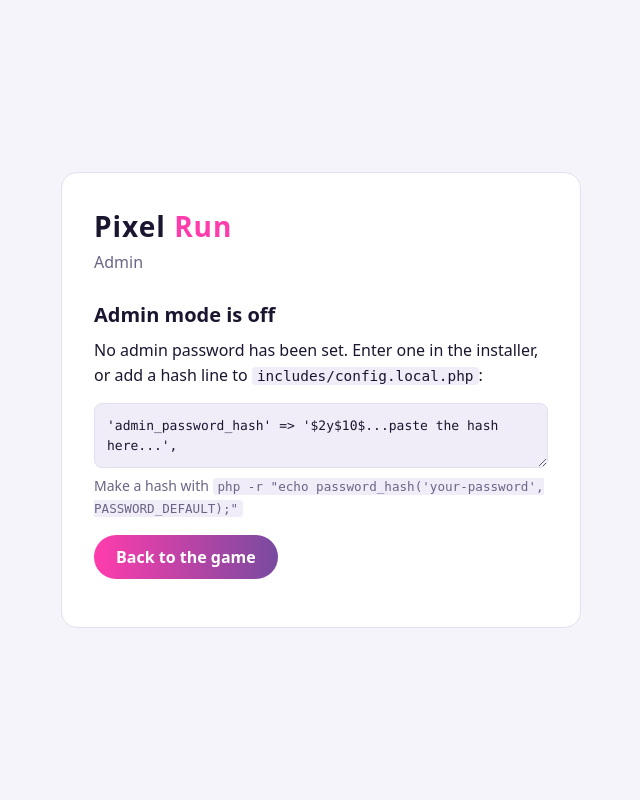
After one commit to menj/pixel-run, a PHP site: page /admin.php in a window 1280 px wide. The commit adds this page. Shown: the whole page, without its empty margins (319-959 px from the left). Run offline with PHP 8.4, Linux system fonts and the light colour scheme.

Commit message:
Add admin sign-in and an IDDQD god-mode cheat that is never recorded
Co-Authored-By: Claude Sonnet 5.5 <noreply@anthropic.com>
Claude-Session: https://claude.ai/code/session_01UW47mhXMq8YouKCrDtqoFe

```diff
--- /dev/null
+++ b/admin.php
@@ -0,0 +1,141 @@
+<?php
+/**
+ * Pixel Run — admin sign-in.
+ *
+ * A tiny page: sign in with the admin password and the in-game cheat code
+ * (god mode) becomes available in this browser. There is no account system;
+ * the password hash lives in includes/config.local.php.
+ */
+
+declare(strict_types=1);
+
+require __DIR__ . '/includes/db.php';
+require __DIR__ . '/includes/admin.php';
+$cfg = require __DIR__ . '/includes/config.php';
+
+header('Cache-Control: no-store');
+header('X-Frame-Options: DENY');
+header('X-Content-Type-Options: nosniff');
+header('Referrer-Policy: no-referrer');
+
+function e(string $s): string
+{
+    return htmlspecialchars($s, ENT_QUOTES | ENT_SUBSTITUTE, 'UTF-8');
+}
+
+$enabled = admin_enabled($cfg);
+$error   = '';
+$flash   = '';
+
+if ($enabled) {
+    admin_session_start();
+    if (empty($_SESSION['pr_token'])) {
+        $_SESSION['pr_token'] = bin2hex(random_bytes(16));
+    }
+    $token  = (string)$_SESSION['pr_token'];
+    $client = ip_hash($cfg['ip_salt'], $cfg['trusted_proxies']);
+    $in     = admin_session_token($cfg);
+    $method = $_SERVER['REQUEST_METHOD'] ?? 'GET';
+
+    if ($method === 'POST') {
+        $action = (string)($_POST['action'] ?? '');
+        if (!hash_equals($token, (string)($_POST['token'] ?? ''))) {
+            http_response_code(400);
+            $error = 'Your session expired. Please try again.';
+        } elseif ($action === 'logout') {
+            unset($_SESSION['pr_admin']);
+            session_regenerate_id(true);
+            $_SESSION['pr_flash'] = 'Signed out.';
+            header('Location: admin.php');
+            exit;
+        } elseif ($action === 'login') {
+            if (admin_throttle_blocked($client)) {
+                http_response_code(429);
+                $error = 'Too many attempts. Try again in a few minutes.';
+            } elseif (password_verify((string)($_POST['password'] ?? ''), (string)$cfg['admin_password_hash'])) {
+                admin_throttle_clear($client);
+                session_regenerate_id(true);
+                $_SESSION['pr_admin'] = $in;
+                $_SESSION['pr_flash'] = 'Signed in.';
+                header('Location: admin.php');
+                exit;
+            } else {
+                admin_throttle_fail($client);
+                usleep(random_int(300000, 700000));   // slow guessing down
+                http_response_code(401);
+                $error = 'That password is not right.';
+            }
+        }
+    }
+    $loggedIn = isset($_SESSION['pr_admin']) && hash_equals($in, (string)$_SESSION['pr_admin']);
+    $token    = (string)$_SESSION['pr_token'];
+    $flash    = (string)($_SESSION['pr_flash'] ?? '');
+    unset($_SESSION['pr_flash']);
+    session_write_close();
+} else {
+    $loggedIn = false;
+    $token    = '';
+}
+?><!DOCTYPE html>
+<html lang="en">
+<head>
+<meta charset="UTF-8">
+<meta name="viewport" content="width=device-width, initial-scale=1">
+<meta name="robots" content="noindex,nofollow">
+<title>Admin — Pixel Run</title>
+<link rel="stylesheet" href="assets/css/install.css?v=<?= e((string)$cfg['version']) ?>">
+</head>
+<body>
+<main class="card">
+  <header class="brand">
+    <h1>Pixel <span>Run</span></h1>
+    <p>Admin</p>
+  </header>
+
+<?php if (!$enabled): ?>
+  <section>
+    <h2>Admin mode is off</h2>
+    <p>No admin password has been set. Enter one in the installer, or add a
+       hash line to <code>includes/config.local.php</code>:</p>
+    <textarea class="code" readonly rows="2" spellcheck="false">'admin_password_hash' => '$2y$10$...paste the hash here...',</textarea>
+    <p class="hint">Make a hash with
+       <code>php -r "echo password_hash('your-password', PASSWORD_DEFAULT);"</code></p>
+    <p><a class="btn" href="./">Back to the game</a></p>
+  </section>
+
+<?php elseif ($loggedIn): ?>
+  <section>
+    <h2>You are signed in</h2>
+    <?php if ($flash): ?><p class="ok-note" role="status"><?= e($flash) ?></p><?php endif; ?>
+    <p>Cheat code unlocked in this browser. In the game, type
+       <code>IDDQD</code> (or tap the title five times on a touch screen) to
+       toggle god mode. You cannot die while it is on.</p>
+    <p class="hint">Runs where god mode was used are never saved to the
+       leaderboard, your best score or your unlocks.</p>
+    <form method="post" action="admin.php">
+      <input type="hidden" name="token" value="<?= e($token) ?>">
+      <input type="hidden" name="action" value="logout">
+      <p><a class="btn" href="./">Play</a>
+         <button class="skip linklike" type="submit">Sign out</button></p>
+    </form>
+  </section>
+
+<?php else: ?>
+  <section>
+    <h2>Sign in</h2>
+    <?php if ($flash): ?><p class="ok-note" role="status"><?= e($flash) ?></p><?php endif; ?>
+    <?php if ($error): ?><p class="error" role="alert"><?= e($error) ?></p><?php endif; ?>
+    <form method="post" action="admin.php" autocomplete="off">
+      <input type="hidden" name="token" value="<?= e($token) ?>">
+      <input type="hidden" name="action" value="login">
+      <label class="field">Admin password
+        <input name="password" type="password" autocomplete="current-password" required autofocus>
+      </label>
+      <p><button class="btn" type="submit">Sign in</button>
+         <a class="skip" href="./">Back to the game</a></p>
+    </form>
+  </section>
+<?php endif; ?>
+</main>
+</body>
+</html>
--- a/assets/css/install.css
+++ b/assets/css/install.css
@@ -155,3 +155,6 @@ code { padding: 1px 5px; border-radius: 4px; background: var(--code-bg); font-si
   border-radius: 4px;
   background: var(--code-bg);
 }
+
+.opt { color: var(--muted); font-size: 12px; }
+.linklike { background: none; border: 0; cursor: pointer; font: inherit; text-decoration: underline; }
--- /dev/null
+++ b/includes/admin.php
@@ -0,0 +1,107 @@
+<?php
+/**
+ * Pixel Run — admin helpers.
+ *
+ * "Admin" means someone who knows the password whose hash is stored in
+ * config.local.php as 'admin_password_hash'. With no hash configured, admin
+ * mode does not exist. Nothing here needs the database, so it works on a
+ * database-free install too.
+ *
+ * The cheat code in the game is only switched on when the server reports
+ * isAdmin. Cheated runs are never recorded (the game refuses to submit them
+ * and submit-score.php rejects a payload flagged as cheated).
+ */
+
+declare(strict_types=1);
+
+const PIXEL_RUN_ADMIN_COOKIE = 'pixelrun_admin';
+
+function admin_enabled(array $cfg): bool
+{
+    return !empty($cfg['admin_password_hash']) && is_string($cfg['admin_password_hash']);
+}
+
+/** Token stored in the session. Changing the password invalidates old logins. */
+function admin_session_token(array $cfg): string
+{
+    return hash('sha256', 'pixel-run-admin|' . (string)$cfg['admin_password_hash']);
+}
+
+function admin_cookie_path(): string
+{
+    $dir = rtrim(str_replace('\\', '/', dirname((string)($_SERVER['SCRIPT_NAME'] ?? '/'))), '/');
+    return $dir . '/';
+}
+
+function admin_session_start(): void
+{
+    if (session_status() === PHP_SESSION_ACTIVE) {
+        return;
+    }
+    session_name(PIXEL_RUN_ADMIN_COOKIE);
+    $https = !empty($_SERVER['HTTPS']) && $_SERVER['HTTPS'] !== 'off';
+    session_set_cookie_params([
+        'path'     => admin_cookie_path(),
+        'httponly' => true,
+        'secure'   => $https,
+        'samesite' => 'Strict',
+    ]);
+    session_start();
+}
+
+/**
+ * Whether this request comes from a logged-in admin. Cheap for everyone else:
+ * without the admin cookie no session is started at all.
+ */
+function admin_is_logged_in(array $cfg): bool
+{
+    if (!admin_enabled($cfg) || empty($_COOKIE[PIXEL_RUN_ADMIN_COOKIE])) {
+        return false;
+    }
+    admin_session_start();
+    $ok = isset($_SESSION['pr_admin'])
+        && hash_equals(admin_session_token($cfg), (string)$_SESSION['pr_admin']);
+    session_write_close();
+    return $ok;
+}
+
+/* ----------------------------------------------------------------
+ * Brute-force throttle: at most 6 failed logins per client per 15 minutes.
+ * Kept in a small temp file so cookie-less retries cannot reset it.
+ * --------------------------------------------------------------*/
+
+const PIXEL_RUN_ADMIN_MAX_FAILS = 6;
+const PIXEL_RUN_ADMIN_WINDOW    = 900;
+
+function admin_throttle_file(string $clientKey): string
+{
+    return sys_get_temp_dir() . '/pixel_run_admin_' . substr(hash('sha256', $clientKey), 0, 24) . '.json';
+}
+
+function admin_throttle_read(string $clientKey): array
+{
+    $file = admin_throttle_file($clientKey);
+    $raw  = is_file($file) ? @file_get_contents($file) : false;
+    $data = $raw ? json_decode($raw, true) : null;
+    if (!is_array($data) || ($data['first'] ?? 0) < time() - PIXEL_RUN_ADMIN_WINDOW) {
+        return ['n' => 0, 'first' => time()];
+    }
+    return ['n' => (int)$data['n'], 'first' => (int)$data['first']];
+}
+
+function admin_throttle_blocked(string $clientKey): bool
+{
+    return admin_throttle_read($clientKey)['n'] >= PIXEL_RUN_ADMIN_MAX_FAILS;
+}
+
+function admin_throttle_fail(string $clientKey): void
+{
+    $d = admin_throttle_read($clientKey);
+    $d['n']++;
+    @file_put_contents(admin_throttle_file($clientKey), json_encode($d), LOCK_EX);
+}
+
+function admin_throttle_clear(string $clientKey): void
+{
+    @unlink(admin_throttle_file($clientKey));
+}
--- a/includes/config.php
+++ b/includes/config.php
@@ -44,6 +44,10 @@ $config = [
     // Rate limit: minimum seconds between submissions per IP hash.
     'rate_limit_seconds' => 3,
 
+    // Hash of the admin password (see admin.php). Empty means admin mode is
+    // off. Set it through install.php, or with password_hash() by hand.
+    'admin_password_hash' => '',
+
     // Salt used when hashing IP addresses. Change to anything unique.
     'ip_salt'            => 'change-this-to-a-random-string-for-your-deployment',
 
@@ -68,6 +72,6 @@ if (is_file($local)) {
 // True once somebody has supplied real database credentials, either through
 // install.php or by editing the defaults above. While false, the game runs
 // in local-only mode and never tries to connect.
-$config['configured'] = is_file($local) || $config['db']['pass'] !== 'CHANGE_THIS_PASSWORD';
+$config['configured'] = $config['db']['pass'] !== 'CHANGE_THIS_PASSWORD';
 
 return $config;
--- a/includes/installer.php
+++ b/includes/installer.php
@@ -280,7 +280,7 @@ function installer_needed(array $cfg): bool
  * Settings file
  * --------------------------------------------------------------*/
 
-function installer_config_source(array $db, string $salt): string
+function installer_config_source(array $db, string $salt, string $adminHash = ''): string
 {
     $export = static fn($v): string => var_export($v, true);
     return "<?php\n"
@@ -298,6 +298,7 @@ function installer_config_source(array $db, string $salt): string
         . "        'charset' => 'utf8mb4',\n"
         . "    ],\n"
         . "    'ip_salt' => " . $export($salt) . ",\n"
+        . ($adminHash !== '' ? "    'admin_password_hash' => " . $export($adminHash) . ",\n" : '')
         . "];\n";
 }
 
--- a/includes/scores.php
+++ b/includes/scores.php
@@ -130,6 +130,11 @@ function parse_challenge($raw)
  */
 function validate_score_payload(array $input, array $cfg): array
 {
+    // Runs that used the admin cheat code are never recorded.
+    if (!empty($input['cheat'])) {
+        return ['ok' => false, 'error' => 'not_recorded'];
+    }
+
     $name = trim((string)($input['name'] ?? ''));
     $len  = function_exists('mb_strlen') ? mb_strlen($name) : strlen($name);
     if ($len < (int)$cfg['name_min_len'] || $len > (int)$cfg['name_max_len']) {
```
Also changed, not shown: assets/css/style.css (+10 -0 lines), assets/js/game.js (+48 -4 lines), index.php (+9 -0 lines), install.php (+12 -1 lines), CHANGELOG.md, README.md.
